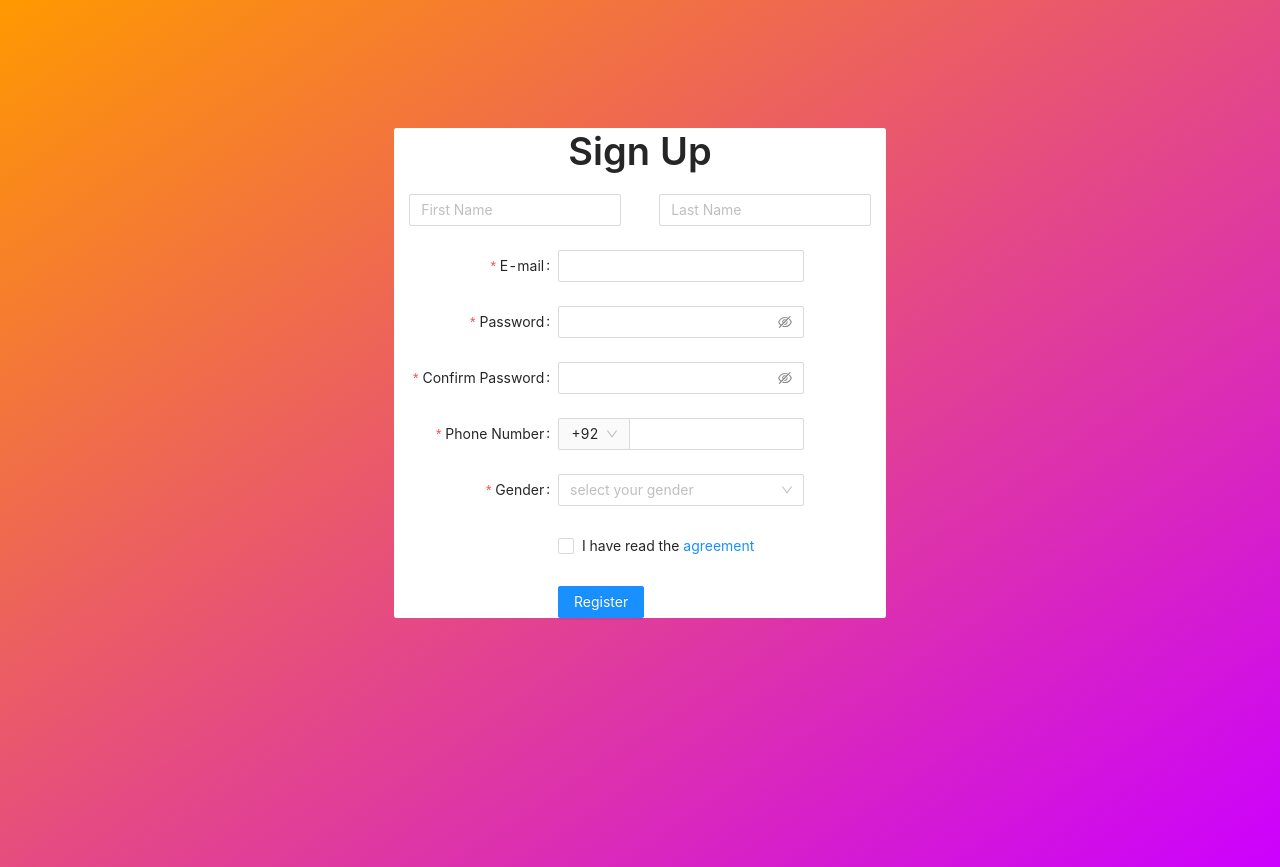
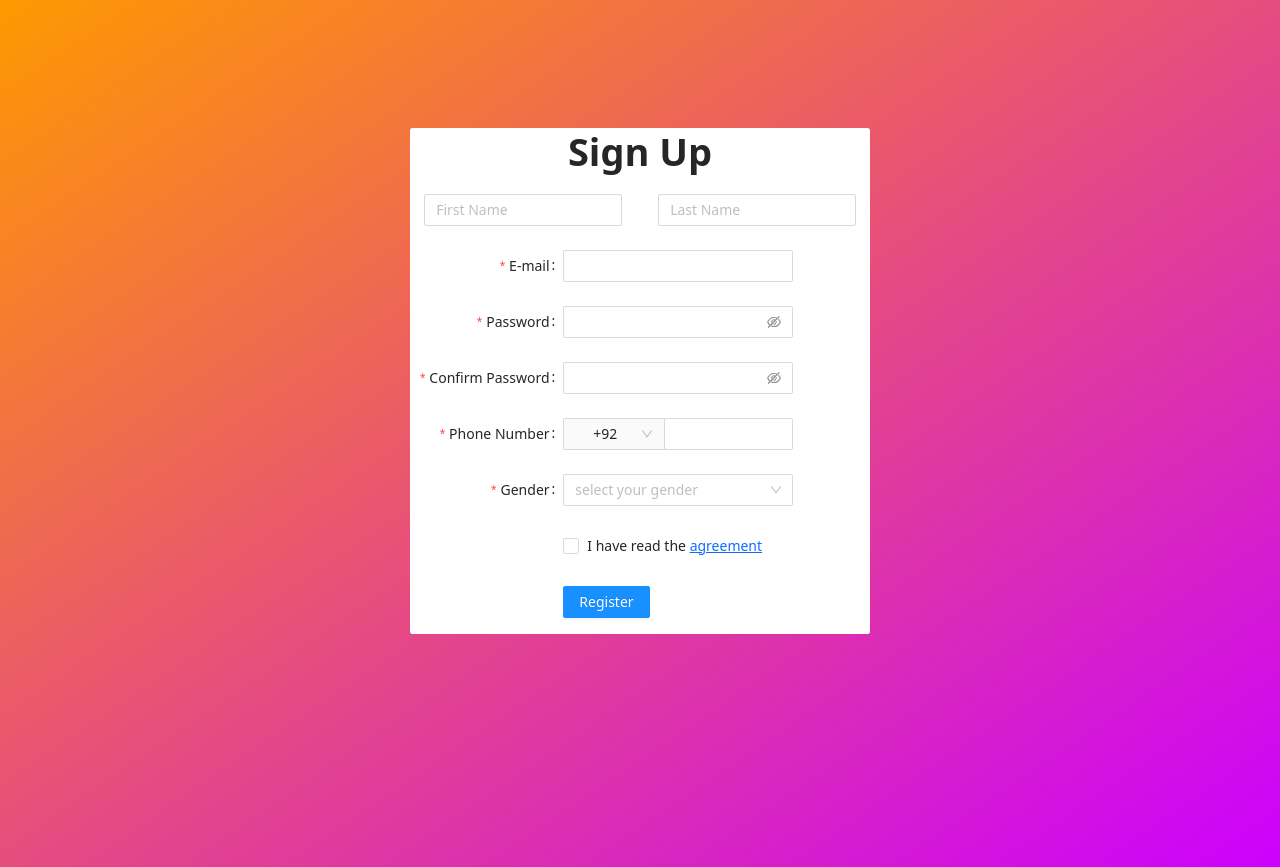
Before and after one commit to harisasif8/Nisum-hackathon, a React (Create React App) app: page /signup in a window 1280 px wide. Built offline with nearby package versions, Linux system fonts and the light colour scheme.

Commit message:
final boiler plate

```diff
--- a/package.json
+++ b/package.json
@@ -9,7 +9,9 @@
     "@testing-library/user-event": "^13.5.0",
     "antd": "^4.22.3",
     "axios": "^0.27.2",
+    "bootstrap": "^5.2.0",
     "react": "^18.2.0",
+    "react-bootstrap": "^2.5.0",
     "react-dom": "^18.2.0",
     "react-router-dom": "^6.3.0",
     "react-scripts": "5.0.1",
--- a/src/App.js
+++ b/src/App.js
@@ -5,6 +5,7 @@ import { BrowserRouter as Router, Routes, Route } from "react-router-dom";
 import { UserProvider } from './contexts/UserContext';
 import Login from './components/Login';
 import SignUp from './components/SignUp'
+import 'bootstrap/dist/css/bootstrap.min.css';
 
 
 
--- a/src/components/SignUp.js
+++ b/src/components/SignUp.js
@@ -1,3 +1,4 @@
+import React, { useState } from 'react';
 import {
 
     Button,
@@ -10,7 +11,8 @@ import {
     Typography,
     Space
 } from 'antd';
-import React, { useState } from 'react';
+import { getItemFromLS } from '../helper/getLSitems';
+import { axiosInstance } from '../utils/interceptor';
 const { Option } = Select;
 const { Title } = Typography;
 
@@ -35,7 +37,7 @@ const formItemLayout = {
 const tailFormItemLayout = {
     wrapperCol: {
         xs: {
-            span: 24,
+            span: 18,
             offset: 0,
         },
         sm: {
@@ -47,28 +49,65 @@ const tailFormItemLayout = {
 
 const SignUp = () => {
     const [form] = Form.useForm();
-    const [user, setUser] = useState({
-        fName: '',
-        lName: '',
-        email: '',
-        password: '',
-        phoneNumber: '',
-        gender: ''
-    });
+    const [loading, setLoading] = useState(false);
 
-    const onFinish = (values) => {
-        console.log('Received values of form: ', values);
+    const onFinish = (user) => {
+        console.log('user', user);
+
+        const newUser = {
+            email: user.email,
+            Password: user.password
+        }
+        console.log('newUser', newUser);
+
+        // const getUser = async () => {
+        //     try {
+        //         const response = await axios.get('https://dummy.restapiexample.com/api/v1/employees')
+        //         console.log(response.data);
+        //         // console.log(response.data.data.employee_name);
+
+        //     }
+        //     catch (err) {
+        //         console.log(err);
+        //     }
+        // }
+        // getUser()
+
+
+
+        // const postUser = async () => {
+        //     try {
+        //         setLoading(true);
+        //         await axiosInstance({
+        //             method: 'post',
+        //             url: 'create',
+        //             data: {
+        //                 name: user.fName,
+        //                 salary: '123123',
+        //                 age: '123'
+        //             },
+        //             headers: { 'Content-Type': 'application/x-www-form-urlencoded' },
+
+        //         });
+
+        //     }
+        //     catch (err) {
+        //         console.log(err.response, '=====');
+
+        //     }
+        //     finally {
+        //         setLoading(false);
+        //     }
+        // }
+        // postUser()
+
     };
-
-    const handleChange = (event) => {
-
-    }
 
     const prefixSelector = (
         <Form.Item name="prefix" noStyle>
             <Select
                 style={{
-                    width: 70,
+                    width: 100,
                 }}
             >
                 <Option value="92">+92</Option>
@@ -89,7 +128,6 @@ const SignUp = () => {
                     name="register"
                     onFinish={onFinish}
                     initialValues={{
-                        residence: ['zhejiang', 'hangzhou', 'xihu'],
                         prefix: '92',
                     }}
                     className='form'
@@ -117,8 +155,6 @@ const SignUp = () => {
                         >
                             <Input
                                 placeholder='First Name'
-
-
                             />
                         </Form.Item>
                         <Form.Item
@@ -137,10 +173,10 @@ const SignUp = () => {
                             wrapperCol={{ span: 21 }}
                             align='center'
 
+
                         >
                             <Input
                                 placeholder='Last Name'
-
                             />
                         </Form.Item>
                     </Space>
@@ -251,7 +287,7 @@ const SignUp = () => {
                         </Checkbox>
                     </Form.Item>
                     <Form.Item {...tailFormItemLayout}>
-                        <Button type="primary" htmlType="submit">
+                        <Button type="primary" htmlType="submit" className='mb-3' loading={loading}>
                             Register
                         </Button>
                     </Form.Item>
--- a/src/utils/interceptor.js
+++ b/src/utils/interceptor.js
@@ -2,17 +2,22 @@ import axios from 'axios';
 
 
 export const axiosInstance = axios.create({
-    baseURL: ''
+    baseURL: `${process.env.REACT_APP_BASE_URL}`
 });
 
+
 axiosInstance.interceptors.request.use((request) => {
+    // const token = localStorage.getItem('USER_TOKEN');
+    // request.headers.Authorization = `Bearer ${token}`;
+
     return request;
-}, (error) =>{
+}, (error) => {
     return Promise.reject(error)
 });
 
 axiosInstance.interceptors.response.use((response) => {
     return response;
-}, (error) =>{
+}, (error) => {
+    console.log(error.response.status, 'error=======')
     return Promise.reject(error)
 });
```
Also changed, not shown: 2 other files (tests, documents, lock files or other folders).
